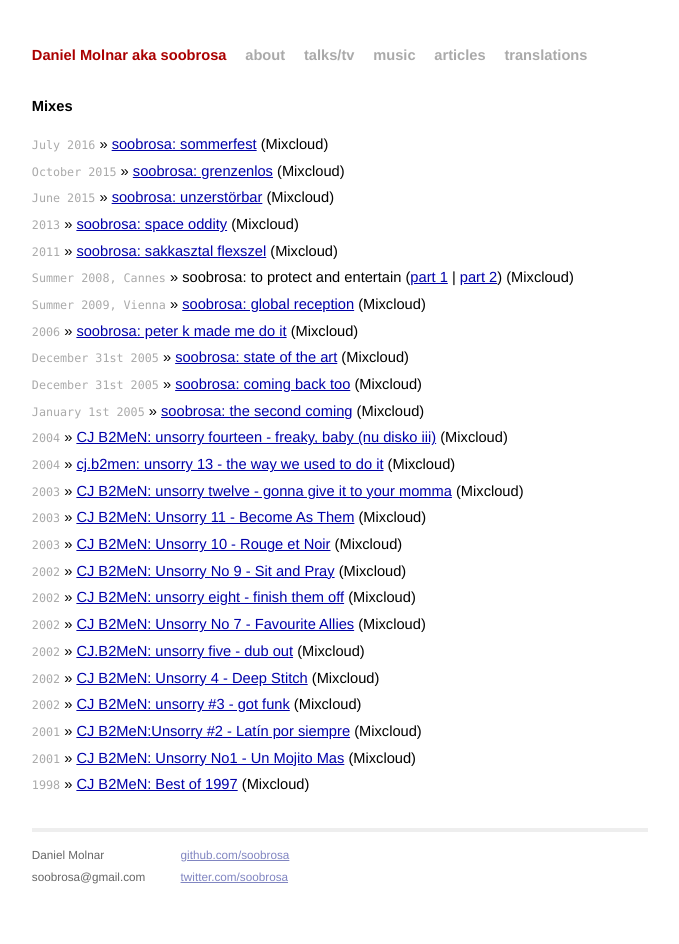
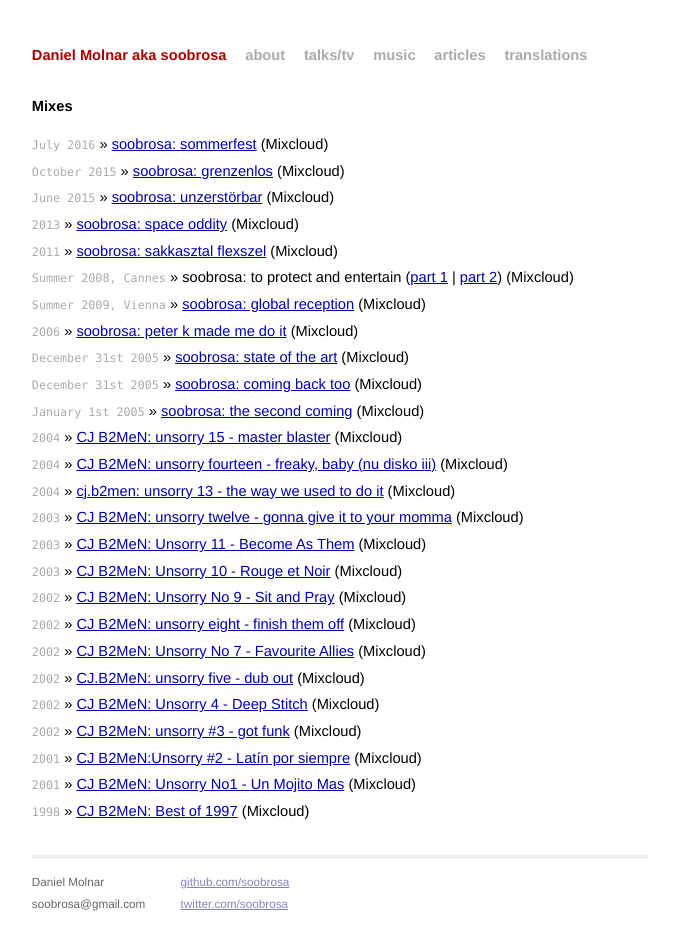
Before and after one commit to mojombo/mojombo.github.io, a Jekyll site: the page built from music.html, in a window 1280 px wide. Shown: the whole page, without its empty margins (300-979 px from the left). Built offline with Jekyll 4.4.1, drawn with Linux system fonts in a browser that asks for light colours.

Commit message:
Update music.html

```diff
--- a/music.html
+++ b/music.html
@@ -17,6 +17,7 @@ title: soobrosa
     <li><span>December 31st 2005</span> &raquo; <a href="https://www.mixcloud.com/soobrosa/soobrosa-state-of-the-art/">soobrosa: state of the art</a> (Mixcloud)
     <li><span>December 31st 2005</span> &raquo; <a href="https://www.mixcloud.com/soobrosa/soobrosa-coming-back-too/">soobrosa: coming back too</a> (Mixcloud)
     <li><span>January 1st 2005</span> &raquo; <a href="https://www.mixcloud.com/soobrosa/soobrosa-the-second-coming/">soobrosa: the second coming</a> (Mixcloud)
+    <li><span>2004</span> &raquo; <a href="https://www.mixcloud.com/soobrosa/cjb2men-unsorry-15-master-blaster/">CJ B2MeN: unsorry 15 - master blaster</a> (Mixcloud)
     <li><span>2004</span> &raquo; <a href="https://www.mixcloud.com/soobrosa/cjb2men-unsorry-fourteen-freaky-baby-nu-disko-iii/">CJ B2MeN: unsorry fourteen - freaky, baby (nu disko iii)</a> (Mixcloud)
     <li><span>2004</span> &raquo; <a href="https://www.mixcloud.com/soobrosa/cjb2men-unsorry-13-the-way-we-used-to-do-it/">cj.b2men: unsorry 13 - the way we used to do it</a> (Mixcloud)
     <li><span>2003</span> &raquo; <a href="https://www.mixcloud.com/soobrosa/cjb2men-unsorry-twelve-gonna-give-it-to-your-momma/">CJ B2MeN: unsorry twelve - gonna give it to your momma</a> (Mixcloud)
```
